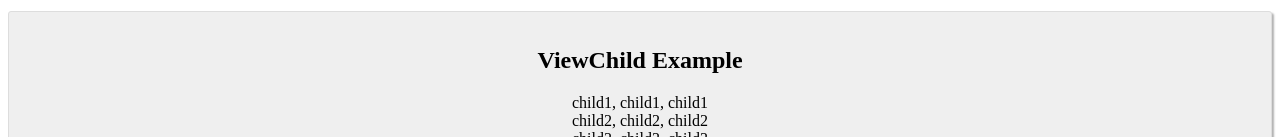
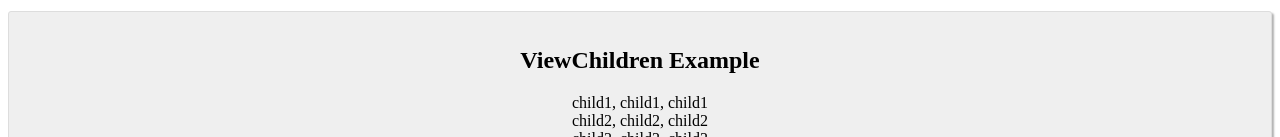
Before and after one commit to keneth80/angularjs-example, an Angular app: page / in a window 1280 px wide. Shown: the part 207-344 px from the top of the page. Built offline with nearby package versions, Linux system fonts and the light colour scheme; no server answers.

Commit message:
update example

```diff
--- a/src/app/view-child/viewchildren.component.ts
+++ b/src/app/view-child/viewchildren.component.ts
@@ -33,7 +33,7 @@ export class ChildNameComponent {
     selector: 'app-view-children',
     template: `
         <div class="list">
-            <h2>ViewChild Example</h2>
+            <h2>ViewChildren Example</h2>
             <view-children-child #child1 [childname]="'child1'"></view-children-child>, {{child1.childname}}, {{child1.getName}}<br>
             <view-children-child #child2 [childname]="'child2'"></view-children-child>, {{child2.childname}}, {{child2.getName}}<br>
             <view-children-child #child3 [childname]="'child3'"></view-children-child>, {{child3.childname}}, {{child3.getName}}<br><br>
```
Also changed, not shown: 1 other file (tests, documents, lock files or other folders).
